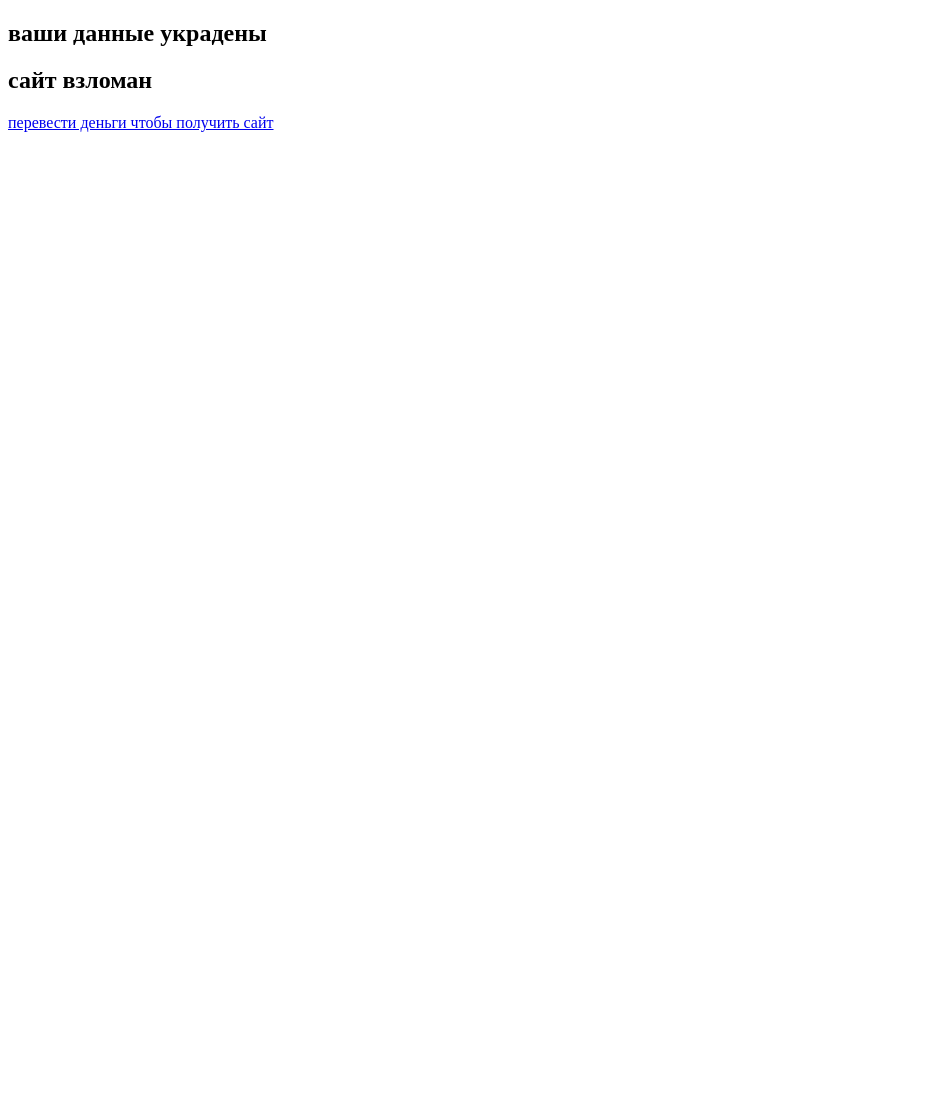
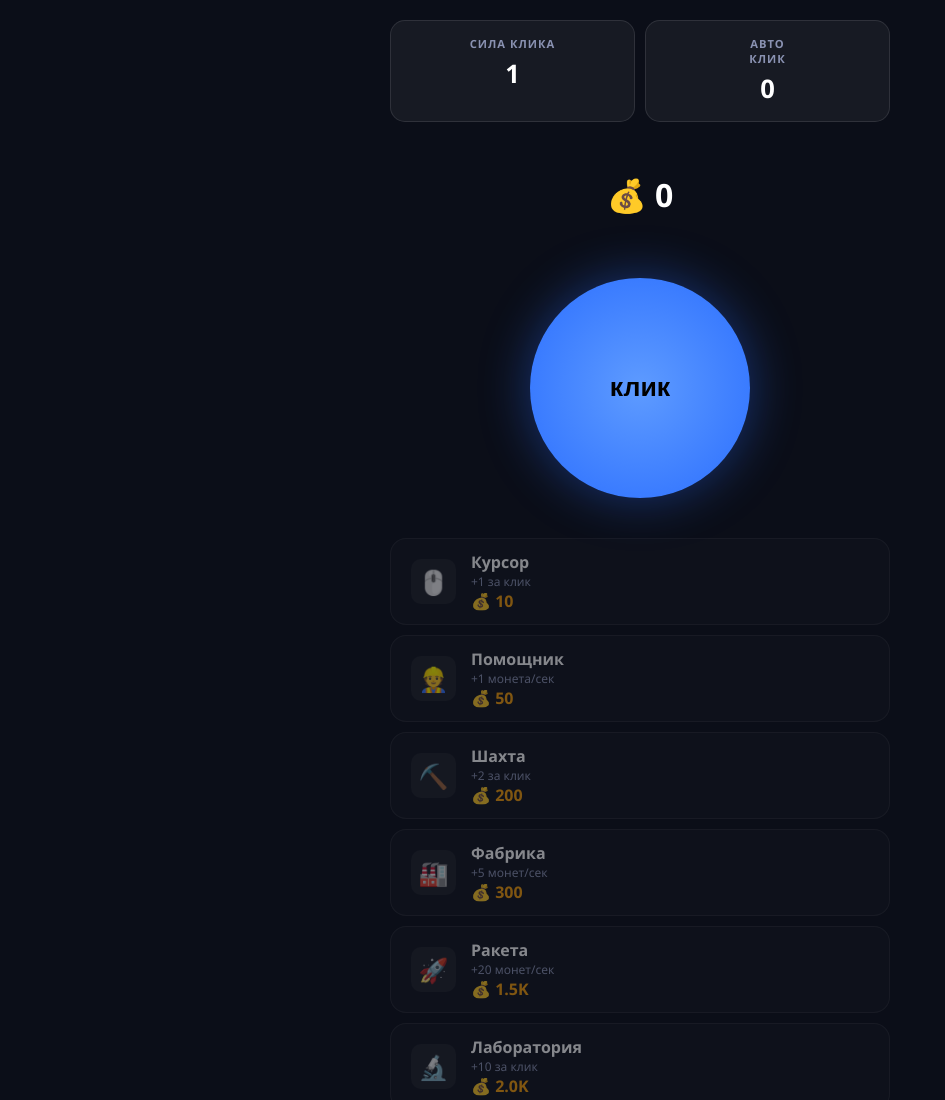
Before and after one commit to ronald200721-svg/my-awesome-site, a website: page index.html in a window 1280 px wide. Shown: the top 1100 px of the page, without its empty margins (0-945 px from the left). Before the commit the page ends 800 px from the top, so only its background shows below. Drawn offline with Linux system fonts and the light colour scheme.

Commit message:
Add files via upload

```diff
--- a/index.html
+++ b/index.html
@@ -1,17 +1,30 @@
 <!DOCTYPE html>
-<html lang="en">
+<html lang="ru">
 <head>
-  <meta charset="UTF-8">
-  <meta name="viewport" content="width=device-width, initial-scale=1.0">
-  <title>гей сайт 6767  </title>
+    <meta charset="UTF-8">
+    <meta name="viewport" content="width=device-width, initial-scale=1.0, maximum-scale=1.0, user-scalable=no">
+    <title>TYcliker</title>
+    <link rel="stylesheet" href="style.css">
 </head>
 <body>
 
-  <h2>ваши данные украдены</h2>
-  <h2>сайт взломан</h2>
+   <div id="stats">
+    <div class="stat-item">
+        <p>Сила клика</p>
+        <span id="stat-power">1</span>
+    </div>
+    <div class="stat-item">
+        <p>Авто</p>
+        <p>клик</p>
+        <span id="stat-auto">0</span>
+    </div>
+    </div>
 
-  <a href="https://yandex.ru/images/search?text=%D0%BF%D0%BE%D1%80%D0%BD%D0%BE&ncrnd=3528&from=tabbar">перевести деньги чтобы получить сайт</a>
+    <h1 id="score">кликов 0</h1>
 
+    <button id="click-btn"><h1>клик</h1></button>
 
+    <div class="shop-container" id="shop"></div>
+    <script src="script.js"></script>
 </body>
 </html>
--- a/script.js
+++ b/script.js
@@ -0,0 +1,127 @@
+let count = 0;
+let clickPower = 1;
+let autoClickRate = 0;
+
+const upgrades = [
+    { id: 'cursor', name: 'Курсор', bonusText: '+1 за клик', type: 'click', value: 1, price: 10, icon: '🖱️' },
+    { id: 'helper', name: 'Помощник', bonusText: '+1 монета/сек', type: 'auto', value: 1, price: 50, icon: '👷' },
+    { id: 'mine', name: 'Шахта', bonusText: '+2 за клик', type: 'click', value: 2, price: 200, icon: '⛏️' },
+    { id: 'factory', name: 'Фабрика', bonusText: '+5 монет/сек', type: 'auto', value: 5, price: 300, icon: '🏭' },
+    { id: 'rocket', name: 'Ракета', bonusText: '+20 монет/сек', type: 'auto', value: 20, price: 1500, icon: '🚀' },
+    { id: 'lab', name: 'Лаборатория', bonusText: '+10 за клик', type: 'click', value: 10, price: 2000, icon: '🔬' },
+    { id: 'portal', name: 'Портал', bonusText: '+100 монет/сек', type: 'auto', value: 100, price: 8000, icon: '🌀' }
+];
+
+const numberElement = document.getElementById('score');
+const clickBtn = document.getElementById('click-btn');
+const statPower = document.getElementById('stat-power');
+const statAuto = document.getElementById('stat-auto');
+const shopContainer = document.getElementById('shop');
+
+function renderShop() {
+    shopContainer.innerHTML = '';
+    upgrades.forEach((item, index) => {
+        const isAffordable = count >= item.price;
+
+        const card = document.createElement('div');
+        card.className = `upgrade-card ${isAffordable ? '' : 'disabled'}`;
+
+        card.innerHTML = `
+            <div class="upgrade-icon">${item.icon}</div>
+            <div class="upgrade-info">
+                <span class="upgrade-name">${item.name}</span>
+                <span class="upgrade-bonus">${item.bonusText}</span>
+                <span class="upgrade-price">💰 ${formatNumber(item.price)}</span>
+            </div>
+        `;
+
+        card.onclick = () => buyUpgrade(index);
+        shopContainer.appendChild(card);
+    });
+}
+
+function buyUpgrade(index) {
+    const item = upgrades[index];
+    if (count >= item.price) {
+        count -= item.price;
+
+        if (item.type === 'click') {
+            clickPower += item.value;
+        } else {
+            autoClickRate += item.value;
+        }
+
+        item.price = Math.floor(item.price * 1.4);
+
+        updateDisplay();
+        saveGame();
+    }
+}
+
+function formatNumber(num) {
+    if (num >= 1000) {
+        return (num / 1000).toFixed(1) + 'K';
+    }
+    return num;
+}
+
+function updateDisplay() {
+    numberElement.textContent = `💰 ${Math.floor(count)}`;
+    statPower.textContent = clickPower;
+    statAuto.textContent = autoClickRate;
+    renderShop();
+}
+
+function showClickAnimation(x, y, amount) {
+    const animationText = document.createElement('div');
+    animationText.className = 'click-animation';
+    animationText.textContent = `+${amount}`;
+    animationText.style.left = `${x}px`;
+    animationText.style.top = `${y}px`;
+    document.body.appendChild(animationText);
+
+    setTimeout(() => animationText.remove(), 800);
+}
+
+clickBtn.addEventListener('click', (event) => {
+    count += clickPower;
+    showClickAnimation(event.clientX, event.clientY, clickPower);
+    updateDisplay();
+    saveGame();
+});
+
+setInterval(() => {
+    if (autoClickRate > 0) {
+        count += autoClickRate;
+        updateDisplay();
+    }
+}, 1000);
+
+function saveGame() {
+    const gameData = {
+        count: count,
+        clickPower: clickPower,
+        autoClickRate: autoClickRate,
+        upgrades: upgrades
+    };
+    localStorage.setItem('tyClickerSave', JSON.stringify(gameData));
+}
+
+function loadGame() {
+    const savedData = localStorage.getItem('tyClickerSave');
+    if (savedData) {
+        const data = JSON.parse(savedData);
+        count = data.count || 0;
+        clickPower = data.clickPower || 1;
+        autoClickRate = data.autoClickRate || 0;
+
+        if (data.upgrades) {
+            data.upgrades.forEach((savedItem, index) => {
+                if (upgrades[index]) upgrades[index].price = savedItem.price;
+            });
+        }
+    }
+}
+
+loadGame();
+updateDisplay();
--- a/style.css
+++ b/style.css
@@ -0,0 +1,178 @@
+body {
+    display: flex;
+    flex-direction: column;
+    align-items: center;
+    justify-content: flex-start;
+    min-height: 100vh;
+    margin: 0;
+    padding: 20px 0;
+    font-family: 'Segoe UI', Roboto, sans-serif;
+    background-color: #0b0e18;
+    color: white;
+    user-select: none;
+    touch-action: manipulation;
+    -webkit-tap-highlight-color: transparent;
+}
+
+#stats {
+    display: grid;
+    grid-template-columns: 1fr 1fr;
+    gap: 10px;
+    width: 90%;
+    max-width: 500px;
+    margin-bottom: 30px;
+}
+
+.stat-item {
+    background: rgba(255, 255, 255, 0.05);
+    border: 1px solid rgba(255, 255, 255, 0.1);
+    border-radius: 15px;
+    padding: 15px;
+    text-align: center;
+}
+
+.stat-item p {
+    margin: 0;
+    font-size: 0.7rem;
+    color: #8a92b2;
+    text-transform: uppercase;
+    letter-spacing: 1px;
+    font-weight: 700;
+}
+
+.stat-item span {
+    display: block;
+    font-size: 1.6rem;
+    font-weight: 800;
+    color: #ffffff;
+    margin-top: 5px;
+}
+
+#click-btn {
+    position: relative;
+    width: 220px;
+    height: 220px;
+    border-radius: 50%;
+    border: none;
+    background: radial-gradient(circle, #5e9bff 0%, #2b6eff 100%);
+    box-shadow: 0 0 50px rgba(43, 110, 255, 0.4);
+    cursor: pointer;
+    display: flex;
+    align-items: center;
+    justify-content: center;
+    transition: transform 0.05s ease;
+    outline: none;
+    margin: 40px 0;
+}
+
+#click-btn:active {
+    transform: scale(0.92);
+}
+
+.progress-container {
+    width: 90%;
+    max-width: 500px;
+    background: rgba(255, 255, 255, 0.05);
+    height: 12px;
+    border-radius: 10px;
+    overflow: hidden;
+    margin-bottom: 10px;
+}
+
+.progress-fill {
+    height: 100%;
+    background: linear-gradient(90deg, #3b82f6, #f59e0b);
+    border-radius: 10px;
+    transition: width 0.3s ease;
+}
+
+.level-text {
+    font-size: 12px;
+    color: #8a92b2;
+    margin-bottom: 40px;
+    text-align: center;
+}
+
+.shop-container {
+    width: 95%;
+    max-width: 500px;
+    display: flex;
+    flex-direction: column;
+    gap: 10px;
+}
+
+.upgrade-card {
+    background: rgba(255, 255, 255, 0.03);
+    border: 1px solid rgba(255, 255, 255, 0.08);
+    border-radius: 16px;
+    padding: 12px 20px;
+    display: flex;
+    align-items: center;
+    gap: 15px;
+    cursor: pointer;
+    transition: background 0.2s, transform 0.1s;
+}
+
+.upgrade-card:hover:not(.disabled) {
+    background: rgba(255, 255, 255, 0.07);
+}
+
+.upgrade-card:active:not(.disabled) {
+    transform: scale(0.98);
+}
+
+.upgrade-icon {
+    width: 45px;
+    height: 45px;
+    background: rgba(255, 255, 255, 0.05);
+    border-radius: 10px;
+    display: flex;
+    align-items: center;
+    justify-content: center;
+    font-size: 24px;
+}
+
+.upgrade-info {
+    flex-grow: 1;
+}
+
+.upgrade-name {
+    display: block;
+    font-weight: 700;
+    font-size: 1rem;
+    color: #ffffff;
+}
+
+.upgrade-bonus {
+    display: block;
+    font-size: 0.75rem;
+    color: #8a92b2;
+}
+
+.upgrade-price {
+    font-weight: 700;
+    color: #f59e0b;
+    display: flex;
+    align-items: center;
+    gap: 4px;
+}
+
+.upgrade-card.disabled {
+    opacity: 0.5;
+    cursor: not-allowed;
+}
+
+.click-animation {
+    position: absolute;
+    pointer-events: none;
+    font-size: 28px;
+    font-weight: 900;
+    color: #ffffff;
+    text-shadow: 0 0 10px rgba(0,0,0,0.5);
+    animation: floatUp 0.6s ease-out forwards;
+}
+
+@keyframes floatUp {
+    0% { transform: translateY(0); opacity: 1; }
+    100% { transform: translateY(-120px); opacity: 0; }
+}
```
